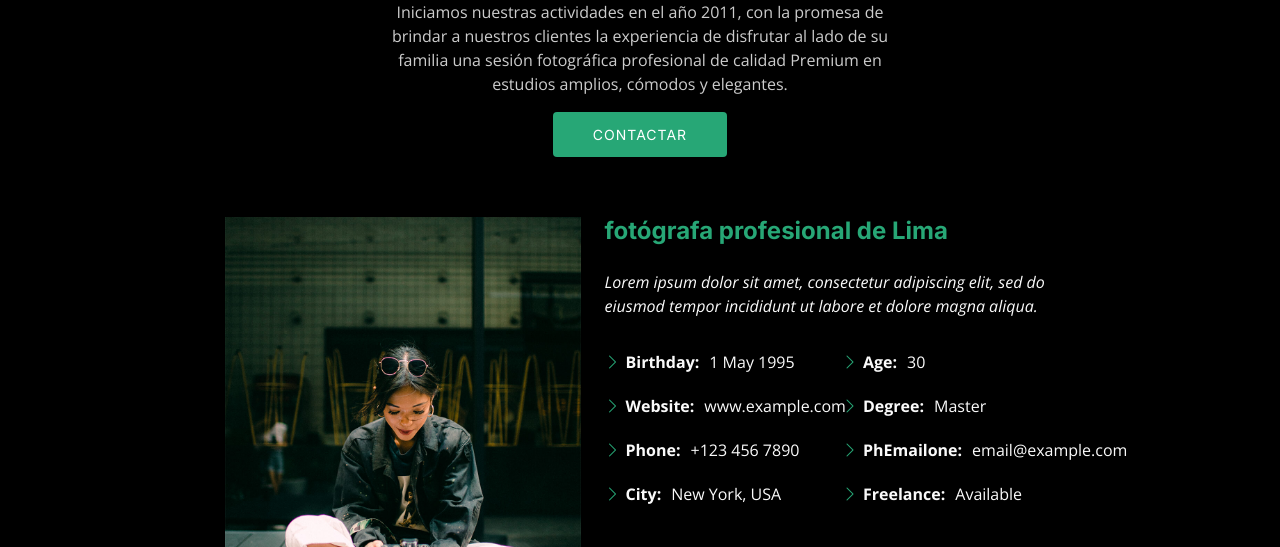
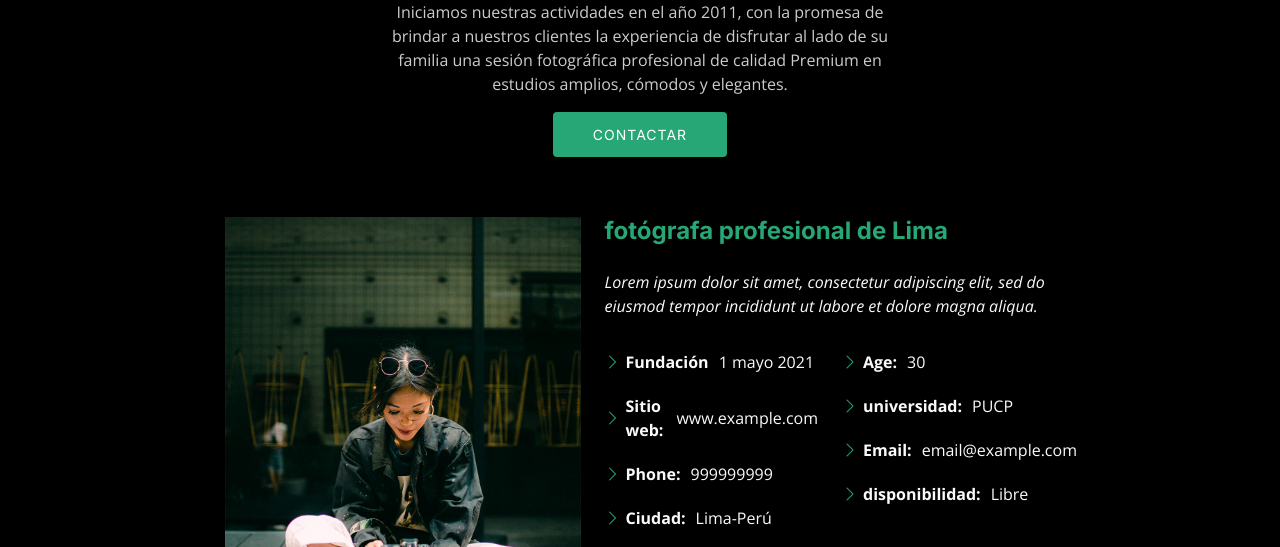
Before and after one commit to MerchaStore/fotografia, a plain HTML site: page about.html in a window 1280 px wide. Shown: the part 219-766 px from the top of the page. Drawn offline with nearby package versions, Linux system fonts and the light colour scheme.

Commit message:
actualizacion

```diff
--- a/about.html
+++ b/about.html
@@ -117,18 +117,18 @@
             <div class="row">
               <div class="col-lg-6">
                 <ul>
-                  <li><i class="bi bi-chevron-right"></i> <strong>Birthday:</strong> <span>1 May 1995</span></li>
-                  <li><i class="bi bi-chevron-right"></i> <strong>Website:</strong> <span>www.example.com</span></li>
-                  <li><i class="bi bi-chevron-right"></i> <strong>Phone:</strong> <span>+123 456 7890</span></li>
-                  <li><i class="bi bi-chevron-right"></i> <strong>City:</strong> <span>New York, USA</span></li>
+                  <li><i class="bi bi-chevron-right"></i> <strong>Fundación</strong> <span>1 mayo 2021</span></li>
+                  <li><i class="bi bi-chevron-right"></i> <strong>Sitio web:</strong> <span>www.example.com</span></li>
+                  <li><i class="bi bi-chevron-right"></i> <strong>Phone:</strong> <span>999999999</span></li>
+                  <li><i class="bi bi-chevron-right"></i> <strong>Ciudad:</strong> <span>Lima-Perú</span></li>
                 </ul>
               </div>
               <div class="col-lg-6">
                 <ul>
                   <li><i class="bi bi-chevron-right"></i> <strong>Age:</strong> <span>30</span></li>
-                  <li><i class="bi bi-chevron-right"></i> <strong>Degree:</strong> <span>Master</span></li>
-                  <li><i class="bi bi-chevron-right"></i> <strong>PhEmailone:</strong> <span>email@example.com</span></li>
-                  <li><i class="bi bi-chevron-right"></i> <strong>Freelance:</strong> <span>Available</span></li>
+                  <li><i class="bi bi-chevron-right"></i> <strong>universidad:</strong> <span>PUCP</span></li>
+                  <li><i class="bi bi-chevron-right"></i> <strong>Email:</strong> <span>email@example.com</span></li>
+                  <li><i class="bi bi-chevron-right"></i> <strong>disponibilidad:</strong> <span>Libre</span></li>
                 </ul>
               </div>
             </div>
```
Also changed, not shown: contact.html (+1 -1 lines), gallery-single.html (+4 -7 lines), gallery.html (+1 -1 lines), sample-inner-page.html (+4 -7 lines), services.html (+1 -1 lines).
